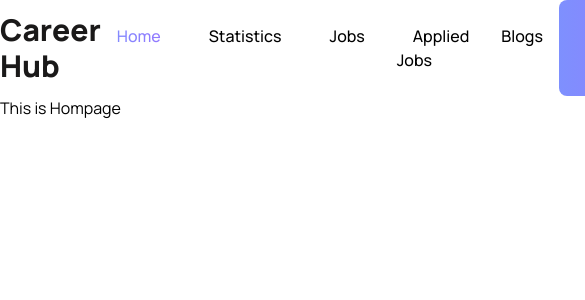
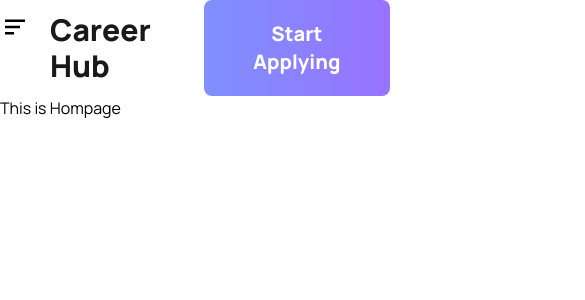
Before and after one commit to mdnumanahmed/career-hub-react-router, a React (Vite) app: page / in a window 390 px wide. Shown: the top 300 px of the page, 585 px wide, since content can reach past the window. Built offline with nearby package versions, Linux system fonts and the light colour scheme.

Commit message:
Custom responsive navbar added using state and conditional css

```diff
--- a/src/components/Shared/Header/CustomLink.jsx
+++ b/src/components/Shared/Header/CustomLink.jsx
@@ -4,11 +4,8 @@ import { NavLink } from "react-router-dom";
 const CustomLink = ({ navItem }) => {
   const { name, path } = navItem;
   return (
-    <li>
-      <NavLink
-        to={path}
-        className="text-base font-medium px-4 py-2 hover:bg-blue-50 rounded-lg"
-      >
+    <li className="hover:bg-blue-50 rounded-lg duration-75">
+      <NavLink to={path} className="text-base font-medium px-4 py-2 ">
         {name}
       </NavLink>
     </li>
--- a/src/components/Shared/Header/CustomNav.jsx
+++ b/src/components/Shared/Header/CustomNav.jsx
@@ -1,7 +1,10 @@
 import { Link } from "react-router-dom";
 import CustomLink from "./CustomLink";
+import { BiX, BiMenuAltLeft } from "react-icons/bi";
+import { useState } from "react";
 
 const CustomNav = () => {
+  const [open, setOpen] = useState(false);
   const navItems = [
     {
       id: 1,
@@ -32,13 +35,20 @@ const CustomNav = () => {
   return (
     <div>
       <div className="flex justify-between items-center">
-        <div>
+        <div className="flex gap-5">
+          <div onClick={() => setOpen(!open)} className="text-3xl  md:hidden">
+            {!open ? <BiMenuAltLeft /> : <BiX />}
+          </div>
           <Link to={"/"} className="text-3xl font-extrabold text-[#1A1919]">
             Career Hub
           </Link>
         </div>
         <div>
-          <ul className="custom-nav flex gap-4">
+          <ul
+            className={`${
+              open ? "left-0 top-14" : "-top-60 left-0"
+            } custom-nav absolute md:static duration-1000 p-6 md:p-0 bg-indigo-300 md:bg-transparent rounded-lg md:rounded-none flex-row space-y-4 md:space-y-0 md:flex gap-4`}
+          >
             {navItems.map((navItem) => (
               <CustomLink key={navItem.id} navItem={navItem} />
             ))}
```
